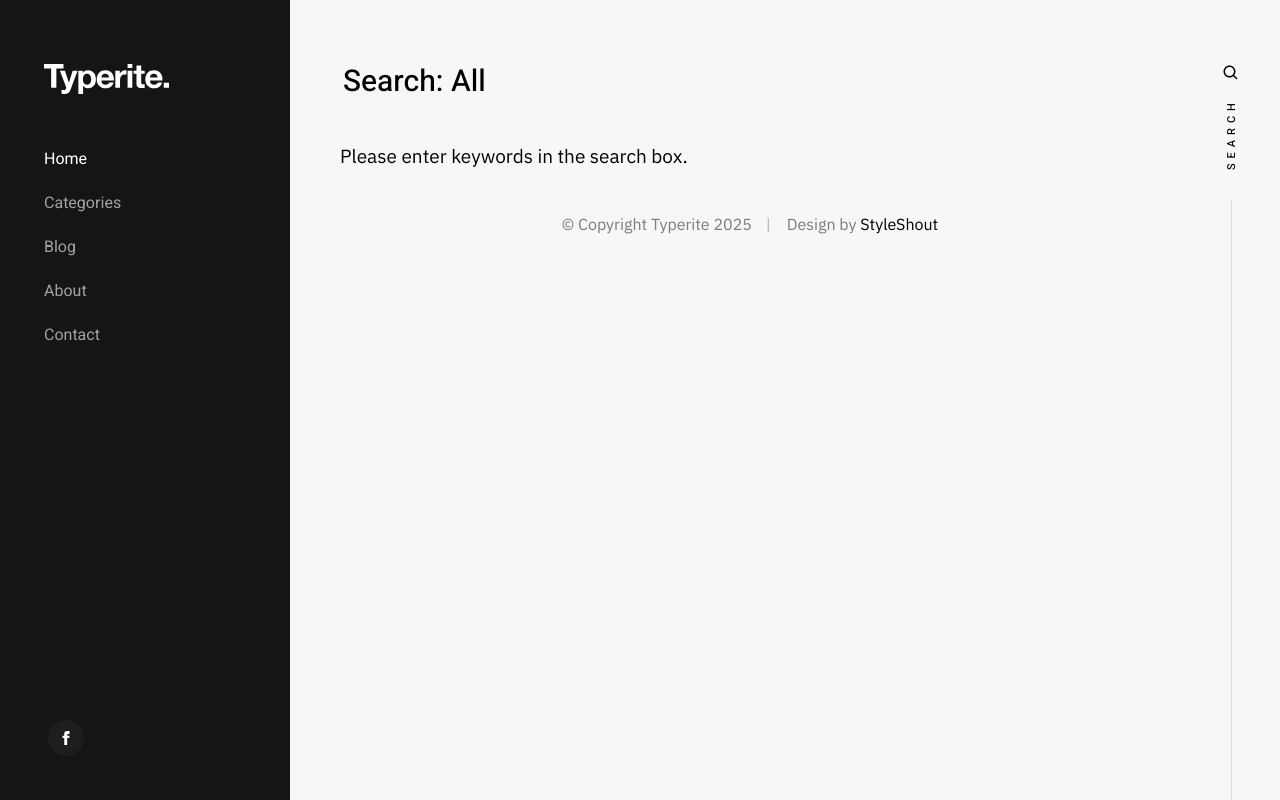
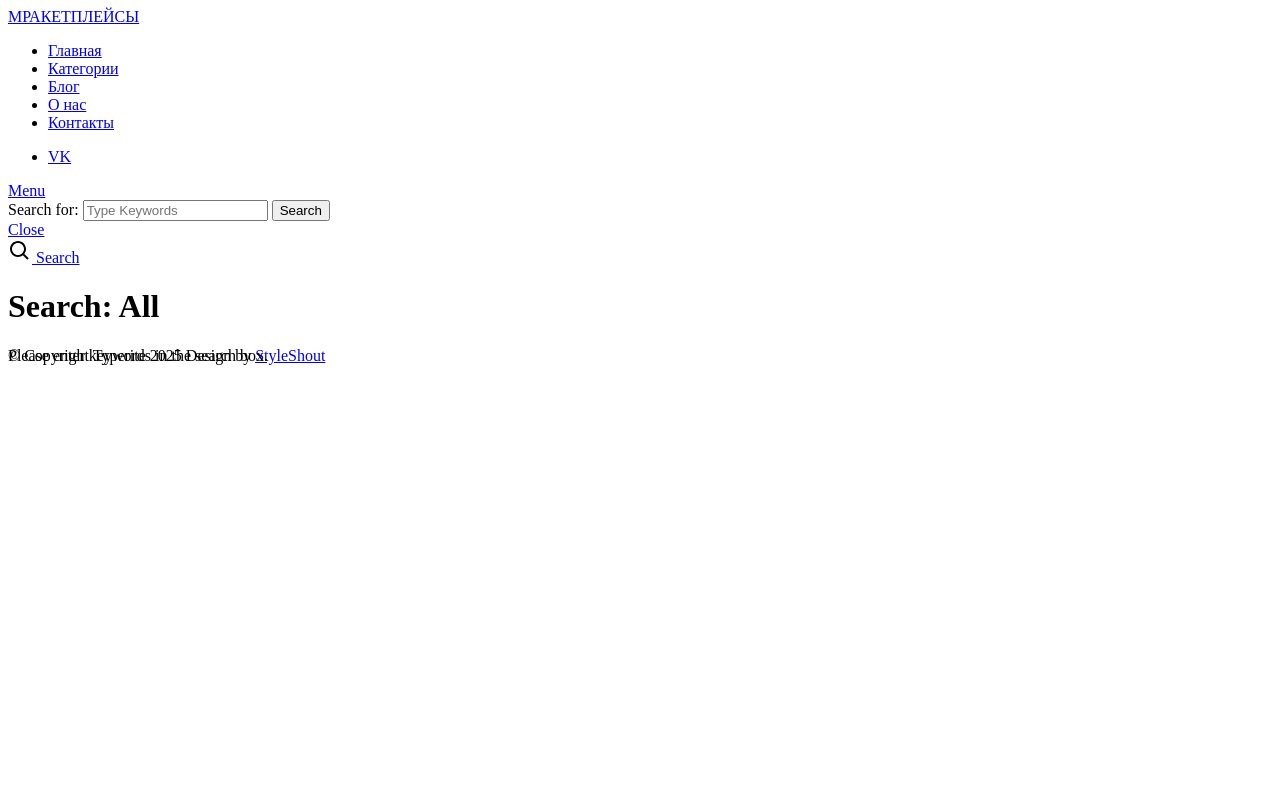
Before and after one commit to E11enses/Mraketplace_new, a PHP site: page /blog/search.php in a window 1280 px wide. Run offline with PHP 8.4, Linux system fonts and the light colour scheme.

Commit message:
Blog changs

```diff
--- a/blog/inc/header.php
+++ b/blog/inc/header.php
@@ -1,17 +1,47 @@
 <!DOCTYPE html>
 <html class="no-js" lang="en">
 <head>
-  <meta charset="utf-8">
-  <title>Typerite</title>
-  <meta name="viewport" content="width=device-width, initial-scale=1">
-  <link rel="stylesheet" href="/blog/css/base.css">
-  <link rel="stylesheet" href="/blog/css/vendor.css">
-  <link rel="stylesheet" href="/blog/css/main.css">
-  <script src="/blog/js/modernizr.js"></script>
-  <link rel="apple-touch-icon" sizes="180x180" href="/blog/apple-touch-icon.png">
-  <link rel="icon" type="image/png" sizes="32x32" href="/blog/favicon-32x32.png">
-  <link rel="icon" type="image/png" sizes="16x16" href="/blog/favicon-16x16.png">
-  <link rel="manifest" href="/blog/site.webmanifest">
+  <meta charset="UTF-8">
+    <meta name="viewport" content="width=device-width, initial-scale=1.0">
+    <meta name="yandex-verification" content="049701e98722a755" />
+
+    <title>Блог МРАКЕТПЛЕЙСЫ</title>
+    <meta name="description"
+        content="Ищете фулфилмент? Мы поможем с хранением, упаковкой, отгрузкой и ведением магазина на маркетплейсах. Звоните +7 916 240 44 26">
+    <meta name="keywords"
+        content="фулфилмент, фулфилмент для маркетплейсов, склад, хранение, упаковка, доставка, ведение магазина, Wildberries, Ozon, Яндекс Маркет">
+
+    <!-- Open Graph -->
+    <meta property="og:type" content="website" />
+    <meta property="og:locale" content="ru_RU" />
+    <meta property="og:title" content="Фулфилмент для маркетплейсов | МРАКЕТПЛЕЙСЫ" />
+    <meta property="og:description"
+        content="Хранение, упаковка, отгрузка и ведение магазинов на маркетплейсах. Опыт с Wildberries, Ozon, Яндекс.Маркет, Авито." />
+    <meta property="og:url" content="https://mraketplace.ru/" />
+    <meta property="og:site_name" content="МРАКЕТПЛЕЙСЫ" />
+    <meta property="og:image" content="https://mraketplace.ru/images/og-preview.jpg" />
+    <meta property="og:image:alt" content="Фулфилмент для маркетплейсов — МРАКЕТПЛЕЙСЫ" />
+    <meta property="og:image:width" content="1200" />
+    <meta property="og:image:height" content="630" />
+
+    <!-- Twitter (использует OG-данные, но может дополняться своими тегами) -->
+    <meta name="twitter:card" content="summary_large_image" />
+    <meta name="twitter:title" content="Фулфилмент для маркетплейсов | МРАКЕТПЛЕЙСЫ" />
+    <meta name="twitter:description" content="Услуги хранения, упаковки и продвижения для продавцов на маркетплейсах" />
+    <meta name="twitter:image" content="https://mraketplace.ru/images/og-preview.jpg" />
+
+    <meta name="author" content="МРАКЕТПЛЕЙСЫ">
+    <meta property="yandex" content="noretranslate">
+    <link rel="canonical" href="https://mraketplace.ru/" />
+
+    <meta http-equiv="X-UA-Compatible" content="IE=edge">
+
+    <!-- Favicon -->
+    <link rel="icon" type="image/png" href="/favicon/favicon-96x96.png" sizes="96x96" />
+    <link rel="icon" type="image/svg+xml" href="/favicon.svg" />
+    <link rel="shortcut icon" href="/favicon.ico" />
+    <link rel="apple-touch-icon" sizes="180x180" href="/favicon/apple-touch-icon.png" />
+    <link rel="manifest" href="/favicon/site.webmanifest" />
 </head>
 <body>
 <div id="preloader"><div id="loader" class="dots-fade"><div></div><div></div><div></div></div></div>
@@ -23,20 +53,20 @@
     <div class="header__top">
       <div class="header__logo">
         <a class="site-logo" href="index.php">
-          <img src="/blog/images/logo.svg" alt="Homepage">
+          МРАКЕТПЛЕЙСЫ
         </a>
       </div>
     </div>
     <nav class="header__nav-wrap">
       <ul class="header__nav">
-        <li class="current"><a href="index.php" title="">Home</a></li>
-        <li><a href="#" title="">Categories</a></li>
-        <li><a href="#" title="">Blog</a></li>
-        <li><a href="#" title="">About</a></li>
-        <li><a href="#" title="">Contact</a></li>
+        <li class="current"><a href="index.php" title="">Главная</a></li>
+        <li><a href="#" title="">Категории</a></li>
+        <li><a href="#" title="">Блог</a></li>
+        <li><a href="#" title="">О нас</a></li>
+        <li><a href="#" title="">Контакты</a></li>
       </ul>
       <ul class="header__social">
-        <li class="ss-facebook"><a href="https://facebook.com/"><span class="screen-reader-text">Facebook</span></a></li>
+        <li class="ss-vk"><a href="https://vk.com"><span class="screen-reader-text">VK</span></a></li>
       </ul>
     </nav>
     <a href="#0" class="header__menu-toggle"><span>Menu</span></a>
```
Also changed, not shown: utilities/utilities.html (+72 -0 lines).
